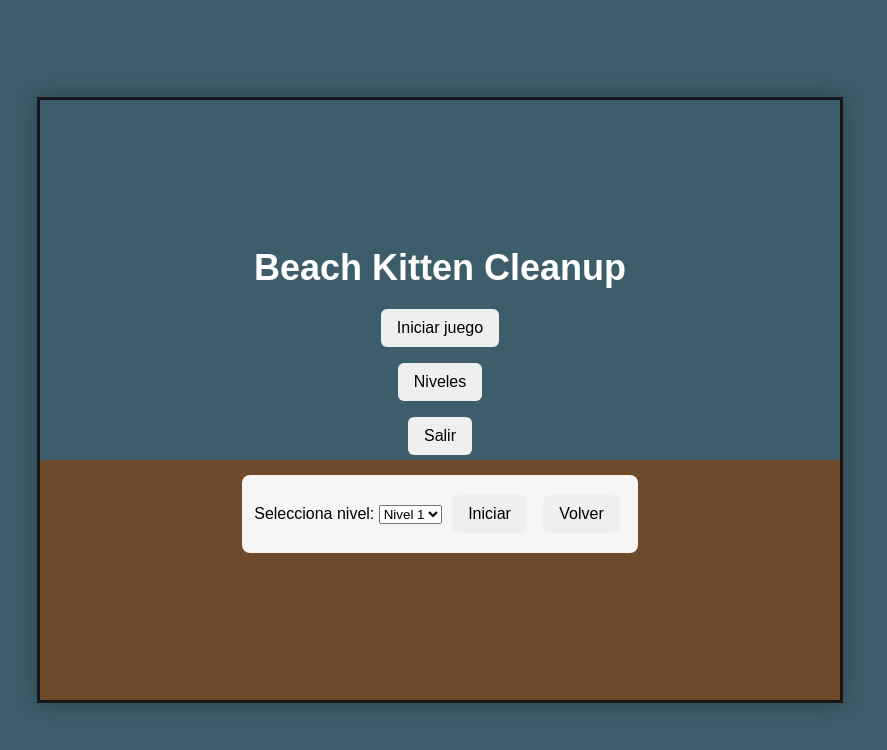
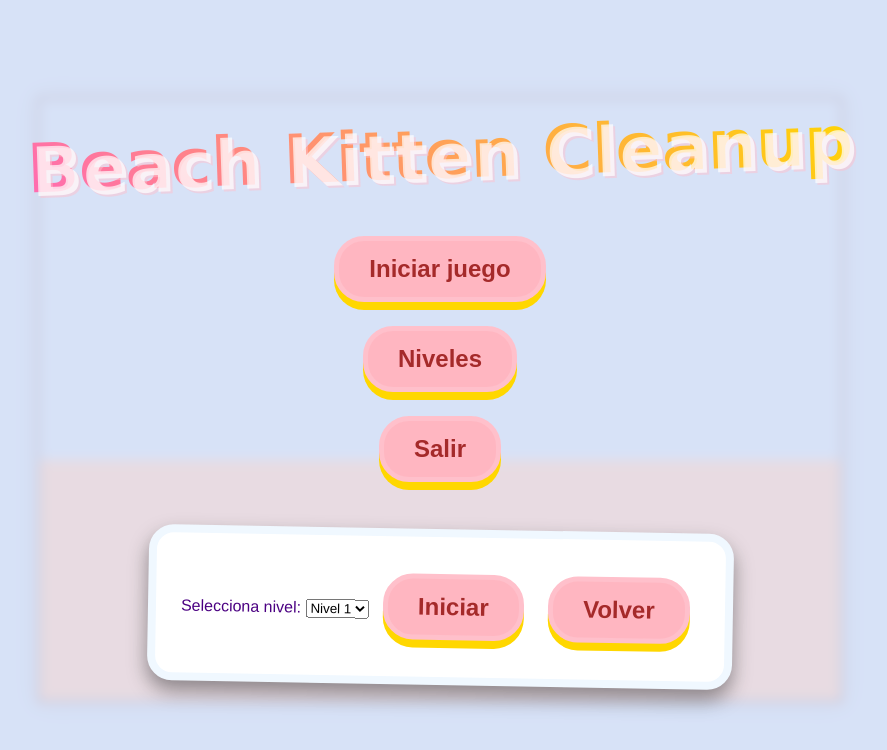
Before and after one commit to BeluArhe/Proyecto_Aplicaciones_Web, a plain HTML site: page index.html in a window 1280 px wide. Both pictures are taken after a click on the button "Niveles". Shown: the whole page, without its empty margins (200-1087 px from the left). Drawn offline with Linux system fonts and the light colour scheme.

Commit message:
:hammer: Add a new color to the main menu

```diff
--- a/css/style.css
+++ b/css/style.css
@@ -15,7 +15,7 @@ body {
     box-shadow: 0 0 20px rgba(0,0,0,0.3);
 }
 
-/* Menu overlay styles */
+/* Menu overlay styles - Base de la ventana modal */
 .menu-overlay {
     position: fixed;
     inset: 0;
@@ -23,33 +23,71 @@ body {
     flex-direction: column;
     justify-content: center;
     align-items: center;
-    background: rgba(0, 0, 0, 0.55);
-    color: #fff;
+    /* Fondo con un color pastel suave (lavanda) y más transparente */
+    background: rgba(230, 230, 250, 0.85); /* Lavanda muy claro */
+    color: #4B0082;
     z-index: 1000;
+    backdrop-filter: blur(6px); /* Un poco más de desenfoque */
 }
 
+/* Título del juego/menú - LETRA IMPRESIONANTE */
 .menu-overlay h1 {
-    margin: 0 0 12px 0;
-    font-size: 36px;
+    margin: 0 0 30px 0;
+    font-size: 68px; /* ¡Más grande! */
     text-align: center;
+    /* Fuente caligráfica y dulce para un toque impresionante */
+    font-family: 'Pacifico', cursive;
+    /* Colores degradados sutiles para el título */
+    background: linear-gradient(45deg, #FF69B4, #FFD700); /* Rosa fuerte a Dorado */
+    -webkit-background-clip: text;
+    -webkit-text-fill-color: transparent;
+    /* Sombra de texto suave y doble */
+    text-shadow: 4px 4px 0px rgba(255, 255, 255, 0.7),
+                 6px 6px 0px rgba(255, 192, 203, 0.5); /* Blanco y Rosa claro */
+    /* Pequeña rotación para darle un toque juguetón */
+    transform: rotate(-2deg);
 }
 
+/* Estilo general para todos los botones del menú */
 .menu-overlay button {
-    margin: 8px 6px;
-    padding: 10px 16px;
-    font-size: 16px;
+    margin: 12px 10px;
+    padding: 14px 30px;
+    font-size: 24px; /* Letra de botón más grande */
+    font-weight: bold;
     cursor: pointer;
-    border-radius: 6px;
-    border: none;
+    border-radius: 30px; /* ¡Máxima redondez! */
+    border: 5px solid #FFC0CB; /* Borde de un rosa más claro y grueso */
+    background: #FFB6C1; /* Fondo de botón rosa/coral */
+    color: #A52A2A; /* Texto marrón rojizo oscuro */
+    transition: all 0.3s cubic-bezier(0.175, 0.885, 0.32, 1.275); /* Transición elástica */
+    /* Sombra que parece una almohadilla de gato (paw print) */
+    box-shadow: 0 8px 0px 0px #FFD700; /* Sombra sólida amarilla abajo */
 }
 
+/* Efecto hover (al pasar el ratón) para los botones */
+.menu-overlay button:hover {
+    background: #FF88AA; /* Rosa brillante */
+    /* El efecto elástico de la transición hace que salte */
+    transform: translateY(-4px);
+    box-shadow: 0 12px 0px 0px #FFC0CB; /* La sombra se mueve y se hace más grande */
+}
+
+/* Panel o contenedor de opciones adicionales (Selector de niveles) */
 #levelsPanel {
-    margin-top: 12px;
-    background: rgba(255,255,255,0.95);
-    color: #000;
-    padding: 12px;
-    border-radius: 8px;
+    margin-top: 35px;
+    background: #FFFFFF; /* Fondo blanco puro */
+    color: #4B0082;
+    padding: 25px;
+    border-radius: 25px;
+    /* El borde es como un marco de algodón */
+    border: 8px solid #F0F8FF; /* Un borde exterior muy claro (AliceBlue) */
+    box-shadow: 0 10px 20px rgba(0, 0, 0, 0.4);
+    text-align: center;
+    /* Pequeña inclinación para un toque extra */
+    transform: rotate(1deg);
 }
 
 /* Utility hidden class */
-.hidden { display: none !important; }
+.hidden {
+    display: none !important;
+}
```
